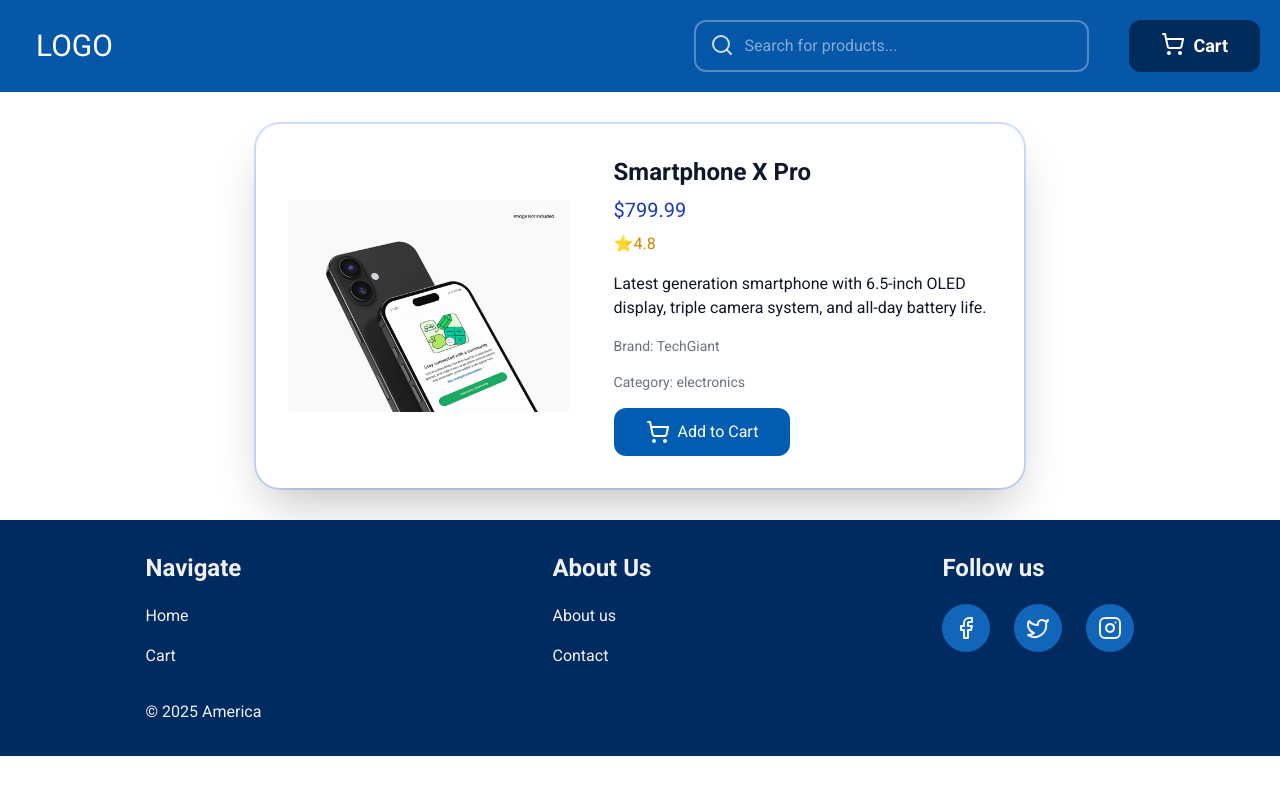
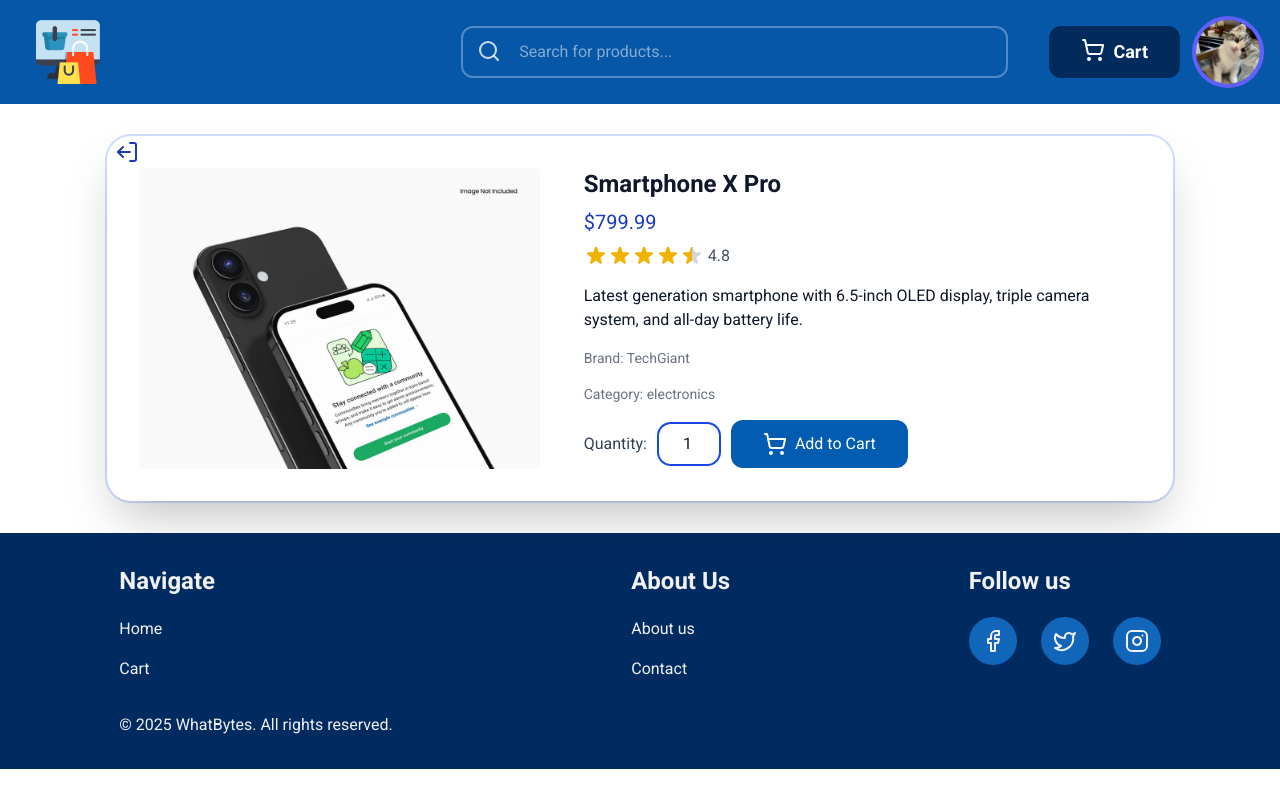
Before and after one commit to Galaxy169/whatbytes-assignment, a Next.js app: page /product/1 in a window 1280 px wide. Built offline with nearby package versions, Linux system fonts and the light colour scheme.

Commit message:
fixing bugs and minors improvements

```diff
--- a/src/app/_components/Filters.js
+++ b/src/app/_components/Filters.js
@@ -48,10 +48,10 @@ function Filters() {
 
   return (
     <>
-      <div className="mb-4">
+      <div className="mb-4 z-9">
         <h3 className="font-semibold text-xl mb-2">Category</h3>
         <ul className="space-y-1">
-          {["All", "Electronics", "Clothing", "Home Appliances"].map((cat) => (
+          {["All", "Electronics", "Clothing", "Appliances"].map((cat) => (
             <li key={cat}>
               <label className="flex items-center gap-3 text-lg cursor-pointer">
                 <input
--- a/src/app/_components/Footer.js
+++ b/src/app/_components/Footer.js
@@ -16,12 +16,14 @@ function Footer() {
             </Link>
             <Link
               href="/cart"
-              className="hover:text-slate-400 transition-all duration-300"
+              className="hover:text-slate-400 transition-all duration-300 "
             >
               Cart
             </Link>
           </div>
-          <p className="md:block hidden mt-8">&copy; 2025 America</p>
+          <p className="md:block hidden mt-8 ">
+            &copy; 2025 WhatBytes. All rights reserved.
+          </p>
         </div>
         <div className="">
           <h1 className="text-2xl font-bold mb-5">About Us</h1>
@@ -58,7 +60,9 @@ function Footer() {
           </div>
         </div>
       </div>
-      <p className="mt-10 block md:hidden text-center">&copy; 2025 America</p>
+      <p className="mt-10 block md:hidden text-center">
+        &copy; 2025 WhatBytes. All rights reserved. Made with 💚 By Aadil
+      </p>
     </footer>
   );
 }
--- a/src/app/_components/Header.js
+++ b/src/app/_components/Header.js
@@ -2,7 +2,7 @@ import Navbar from "./Navbar";
 
 function Header() {
   return (
-    <header className="text-white bg-[#0757a8] p-5">
+    <header className="text-white bg-[#0757a8] md:p-5 px-2 py-5">
       <Navbar />
     </header>
   );
--- a/src/app/_components/Navbar.js
+++ b/src/app/_components/Navbar.js
@@ -3,32 +3,46 @@
 import { ShoppingCartIcon } from "lucide-react";
 import Link from "next/link";
 import SearchBar from "./SearchBar";
-import { Suspense } from "react";
+import { Suspense, use } from "react";
+import Image from "next/image";
+import logo from "../../../public/images/logo.png";
+import user2 from "../../../public/images/user-2.webp";
 
 function Navbar() {
   return (
     <navbar className="flex justify-between items-center">
-      <div>
-        <Link
+      <Link href="/" className="sm:mx-4">
+        {/* <Link
           href="/"
           className="text-2xl md:text-3xl mx-4 hover:text-slate-300 transition-all duration-200"
         >
-          LOGO
-        </Link>
-      </div>
-      <div className="flex items-center gap-2 sm:gap-4 md:gap-10">
-        <Suspense>
-          <SearchBar />
-        </Suspense>
+        </Link> */}
+        <Image
+          src={logo}
+          alt="logo"
+          className="sm:w-16 sm:h-16 w-10 h-10 object-cover"
+        />
+      </Link>
+      <Suspense>
+        <SearchBar />
+      </Suspense>
+      <div className="flex items-center gap-2 sm:gap-4 md:gap-4">
         <Link
+         title="View Cart"
           href="/cart"
-          className="flex gap-2 md:px-8 px-4 py-3 rounded-xl bg-[#002b5b] hover:scale-105 duration-300 transition-all hover:bg-blue-900"
+          className="flex gap-2 md:px-8 px-3 py-3 rounded-xl bg-[#002b5b] hover:scale-105 duration-300 transition-all hover:bg-blue-900"
         >
           <ShoppingCartIcon />
           <button className="font-bold text-lg md:block hidden cursor-pointer">
             Cart
           </button>
         </Link>
+        <Image
+         title="Profile"
+          src={user2}
+          alt="logo"
+          className="sm:w-16 sm:h-16 w-12 h-12 object-cover rounded-full ring-4 ring-indigo-500 hover:ring-indigo-400 hover:scale-105 transition-all duration-200"
+        />
       </div>
     </navbar>
   );
--- a/src/app/_components/ProductCard.js
+++ b/src/app/_components/ProductCard.js
@@ -5,6 +5,7 @@ import { useDispatch } from "react-redux";
 import { addToCart } from "../redux/store/slices/cartSlice";
 import toast from "react-hot-toast";
 import Image from "next/image";
+import Ratings from "./Ratings";
 
 function ProductCard({ product }) {
   const dispatch = useDispatch();
@@ -28,10 +29,10 @@ function ProductCard({ product }) {
           />
           <h3 className="font-bold text-xl">{product.title}</h3>
           <p className="font-semibold text-lg">${product.price}</p>
-          <p className="text-yellow-600 mb-2">⭐{product.rating}</p>
+          <Ratings rating={product.rating} />
           <div
             onClick={(e) => handleAddToCart(e, product)}
-            className="flex gap-2 px-8 py-3 rounded-xl bg-[#025cb1] text-white justify-center items-center duration-300 transition-all hover:bg-[#002b5bff]"
+            className="flex gap-2 px-8 py-3 mt-2 rounded-xl bg-[#025cb1] text-white justify-center items-center duration-300 transition-all hover:bg-[#002b5bff]"
           >
             <button className="font-bold cursor-pointer">Add to Cart</button>
           </div>
--- /dev/null
+++ b/src/app/_components/Ratings.js
@@ -0,0 +1,64 @@
+import React from "react";
+
+function Ratings ({ rating }) {
+  const fullStars = Math.floor(rating);
+  const hasHalfStar = rating % 1 >= 0.5;
+
+  return (
+    <div className="flex items-center">
+      <div className="flex">
+        {[...Array(fullStars)].map((_, i) => (
+          <FullStar key={`full-${i}`} />
+        ))}
+
+        {hasHalfStar && <HalfStar />}
+
+        {[...Array(5 - fullStars - (hasHalfStar ? 1 : 0))].map((_, i) => (
+          <EmptyStar key={`empty-${i}`} />
+        ))}
+      </div>
+      <span className="ml-1 text-gray-600">{rating.toFixed(1)}</span>
+    </div>
+  );
+};
+
+const FullStar = () => (
+  <svg
+    className="w-6 h-6 text-yellow-500 hover:text-yellow-400 transition-all duration-200 cursor-pointer"
+    fill="currentColor"
+    viewBox="0 0 20 20"
+  >
+    <path d="M9.049 2.927c.3-.921 1.603-.921 1.902 0l1.07 3.292a1 1 0 00.95.69h3.462c.969 0 1.371 1.24.588 1.81l-2.8 2.034a1 1 0 00-.364 1.118l1.07 3.292c.3.921-.755 1.688-1.54 1.118l-2.8-2.034a1 1 0 00-1.175 0l-2.8 2.034c-.784.57-1.838-.197-1.539-1.118l1.07-3.292a1 1 0 00-.364-1.118L2.98 8.72c-.783-.57-.38-1.81.588-1.81h3.461a1 1 0 00.951-.69l1.07-3.292z" />
+  </svg>
+);
+
+const HalfStar = () => (
+  <svg
+    className="w-6 h-6 text-yellow-500 hover:text-yellow-400 transition-all duration-200 cursor-pointer"
+    fill="currentColor"
+    viewBox="0 0 20 20"
+  >
+    <defs>
+      <linearGradient id="half-star" x1="0" x2="100%" y1="0" y2="0">
+        <stop offset="50%" stopColor="currentColor" />
+        <stop offset="50%" stopColor="#d1d5db" />
+      </linearGradient>
+    </defs>
+    <path
+      fill="url(#half-star)"
+      d="M9.049 2.927c.3-.921 1.603-.921 1.902 0l1.07 3.292a1 1 0 00.95.69h3.462c.969 0 1.371 1.24.588 1.81l-2.8 2.034a1 1 0 00-.364 1.118l1.07 3.292c.3.921-.755 1.688-1.54 1.118l-2.8-2.034a1 1 0 00-1.175 0l-2.8 2.034c-.784.57-1.838-.197-1.539-1.118l1.07-3.292a1 1 0 00-.364-1.118L2.98 8.72c-.783-.57-.38-1.81.588-1.81h3.461a1 1 0 00.951-.69l1.07-3.292z"
+    />
+  </svg>
+);
+
+const EmptyStar = () => (
+  <svg
+    className="w-6 h-6 text-gray-300"
+    fill="currentColor"
+    viewBox="0 0 20 20"
+  >
+    <path d="M9.049 2.927c.3-.921 1.603-.921 1.902 0l1.07 3.292a1 1 0 00.95.69h3.462c.969 0 1.371 1.24.588 1.81l-2.8 2.034a1 1 0 00-.364 1.118l1.07 3.292c.3.921-.755 1.688-1.54 1.118l-2.8-2.034a1 1 0 00-1.175 0l-2.8 2.034c-.784.57-1.838-.197-1.539-1.118l1.07-3.292a1 1 0 00-.364-1.118L2.98 8.72c-.783-.57-.38-1.81.588-1.81h3.461a1 1 0 00.951-.69l1.07-3.292z" />
+  </svg>
+);
+
+export default Ratings;
--- a/src/app/_components/SearchBar.js
+++ b/src/app/_components/SearchBar.js
@@ -44,7 +44,7 @@ function SearchBar() {
         value={input}
         onChange={handleChange}
         placeholder="Search for products..."
-        className="border-2 border-white/30 rounded-xl py-3 md:pr-40 md:pl-12 pl-4 transition-all duration-200 focus:ring-1 focus:ring-blue-400 focus:outline-none md:placeholder:text-base md:placeholder:text-left placeholder:text-sm placeholder:text-center"
+        className="border-2 border-white/30 rounded-xl py-3 lg:w-9/4 md:w-5/4  md:pl-14 pl-4 transition-all duration-200 focus:ring-1 focus:ring-blue-400 focus:outline-none md:placeholder:text-base md:placeholder:text-left placeholder:text-sm placeholder:text-center"
       />
     </div>
   );
--- a/src/app/_components/Sidebar.js
+++ b/src/app/_components/Sidebar.js
@@ -2,7 +2,7 @@ import Filters from "./Filters";
 
 function Sidebar() {
   return (
-    <aside className="w-full hidden md:block max-w-[270px] max-h-100 bg-[#0759a7ff] px-6 py-6 m-2 rounded-3xl">
+    <aside className="w-full hidden lg:block max-w-[270px] max-h-100 bg-[#0759a7ff] px-6 py-6 m-2 rounded-3xl">
       <h2 className="font-bold mb-5 text-2xl">Filters</h2>
       <Filters />
     </aside>
--- a/src/app/_components/SidebarMobile.js
+++ b/src/app/_components/SidebarMobile.js
@@ -10,7 +10,7 @@ function SidebarMobile() {
   return (
     <>
       <div
-        className={`md:hidden fixed ${
+        className={`lg:hidden fixed ${
           !isOpen ? "bg-blue-900" : "bg-red-700"
         }  gap-2 text-slate-200 rounded-2xl py-4 flex flex-col items-center z-10 top-1/2 right-0`}
         onClick={() => setIsOpen((Open) => !Open)}
--- a/src/app/loading.js
+++ b/src/app/loading.js
@@ -1,6 +1,6 @@
 function loading() {
     return (
-        <div className="text-slate-700 text-6xl">
+        <div className="text-slate-700 text-4xl text-center">
             Loading...
         </div>
     )
--- a/src/app/product/[id]/page.js
+++ b/src/app/product/[id]/page.js
@@ -1,19 +1,27 @@
 "use client";
 
+import Ratings from "@/app/_components/Ratings";
 import { products } from "@/app/lib/productData";
 import { addToCart } from "@/app/redux/store/slices/cartSlice";
-import { ShoppingCartIcon } from "lucide-react";
+import { ArrowRightCircle, LogOut, ShoppingCartIcon } from "lucide-react";
 import Image from "next/image";
-import { useParams } from "next/navigation";
+import { useParams, useRouter } from "next/navigation";
+import { useState } from "react";
 import toast from "react-hot-toast";
-import { useDispatch } from "react-redux";
+import { useDispatch, useSelector } from "react-redux";
 
 export default function ProductDetail() {
+  const router = useRouter();
+  const [quantity, setQuantity] = useState(1);
+
   const { id } = useParams();
+  const product = products.find((product) => product.id === +id);
+  console.log(quantity);
+  console.log(product);
   const dispatch = useDispatch();
+
   //   console.log(id);
 
-  const product = products.find((product) => product.id === +id);
   if (!product)
     return (
       <p className="p-6 text-center text-3xl text-slate-950">
@@ -22,28 +30,45 @@ export default function ProductDetail() {
     );
 
   return (
-    <div className="md:max-w-3/5 mx-auto ring-2 ring-blue-600/20 m-8 rounded-3xl shadow-2xl hover:shadow-blue-950/50 transition-all duration-200">
+    <div className="relative xl:max-w-5/6 mx-auto ring-2 ring-blue-600/20 m-8 rounded-3xl shadow-2xl hover:shadow-blue-950/50 transition-all duration-200">
+      <div
+        title="Go Back"
+        className="text-blue-800 rotate-180 absolute top-1 left-2 cursor-pointer hover:-translate-x-0.5 transition-all duration-200"
+        onClick={() => router.back()}
+      >
+        <LogOut />
+      </div>
       <div className="p-8 flex flex-col md:flex-row gap-11 justify-center items-center">
         <Image
           src={product.image}
-          className="w-full md:w-2/5 object-cover rounded"
+          className="w-full md:w-2/5 md:max-h-[400px] object-cover rounded"
           alt={product.title}
         />
 
         <div className="flex-1 text-slate-900">
           <h1 className="text-2xl font-bold mb-2">{product.title}</h1>
           <p className="text-xl text-blue-800 mb-2">${product.price}</p>
-          <p className=" text-yellow-600 mb-4 ">⭐{product.rating}</p>
-          <p className="mb-4">{product.description}</p>
+          {/* <p className=" text-yellow-600 mb-4 ">⭐{product.rating}</p> */}
+          <Ratings rating={product.rating} />
+          <p className="mb-4 mt-4">{product.description}</p>
           <p className="text-sm text-gray-500 mb-4">Brand: {product.brand}</p>
           <p className="text-sm text-gray-500 mb-4">
             Category: {product.category}
           </p>
-
+          <div className="flex items-center justify-center lg:justify-normal gap-3">
+            <label className="text-slate-700">Quantity:</label>
+            <input
+              type="number"
+              min={1}
+              id="quantity"
+              value={quantity}
+              onChange={(e) => setQuantity(+e.target.value)}
+              className="md:w-15 w-10 ring-2 ring-blue-700 rounded-xl pl-3 py-2 md:text-center "
+            />
             <button
-            className="flex rounded-xl gap-2 px-8 py-3 bg-[#025cb1] cursor-pointer text-white justify-center items-center duration-300 transition-all hover:bg-[#002b5bff]"
+              className="flex rounded-xl gap-2 lg:px-8 px-6 py-3 bg-[#025cb1] cursor-pointer text-white justify-center items-center duration-300 transition-all hover:bg-[#002b5bff]"
               onClick={() => {
-              dispatch(addToCart(product));
+                dispatch(addToCart({ ...product, quantity }));
                 toast(`${product.title} added to your cart`);
               }}
             >
@@ -52,5 +77,6 @@ export default function ProductDetail() {
           </div>
         </div>
       </div>
+    </div>
   );
 }
```
Also changed, not shown: public/images/logo.png (added), public/images/user-2.webp (added), src/app/lib/productData.js. Lines whose indentation alone changed are shown as unchanged.
